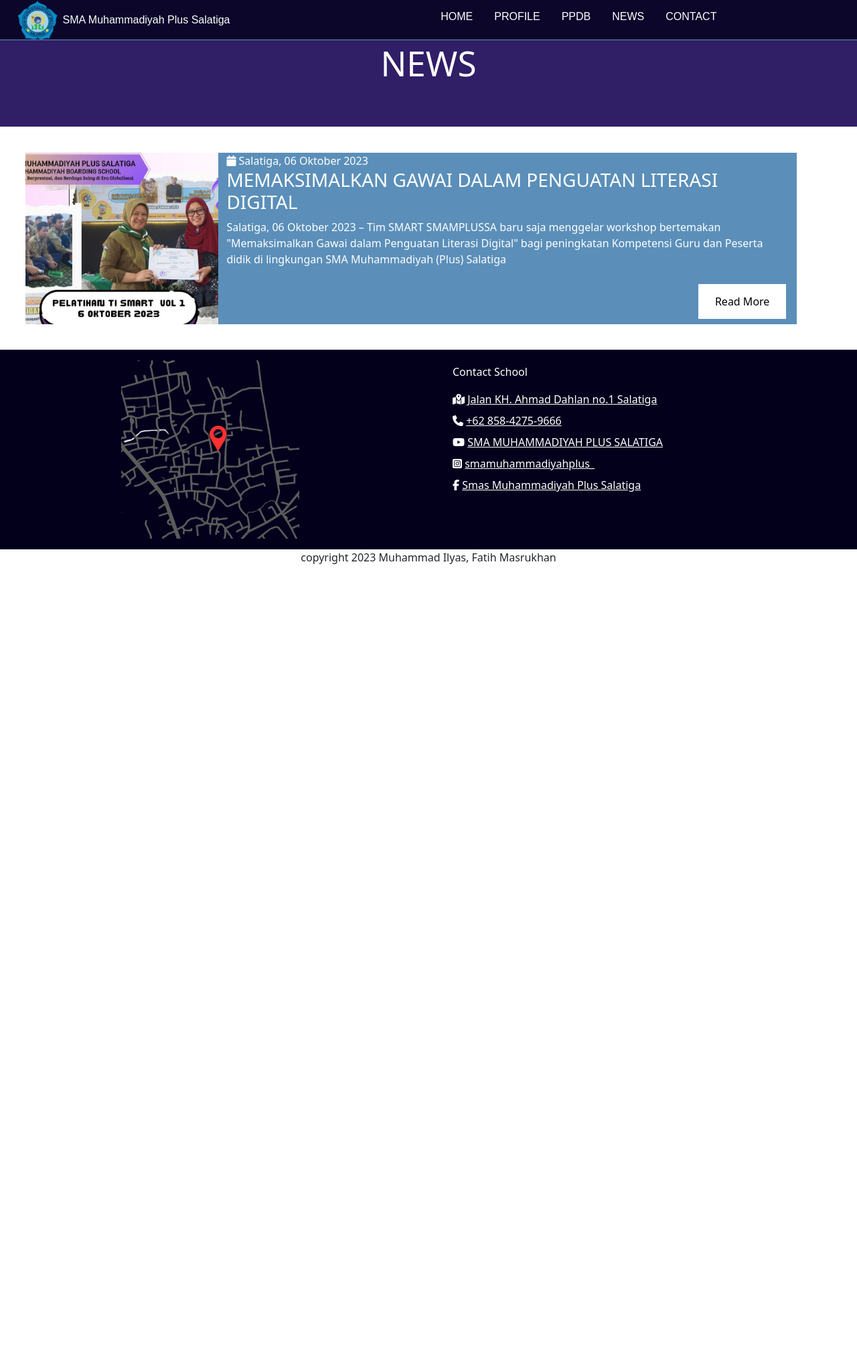
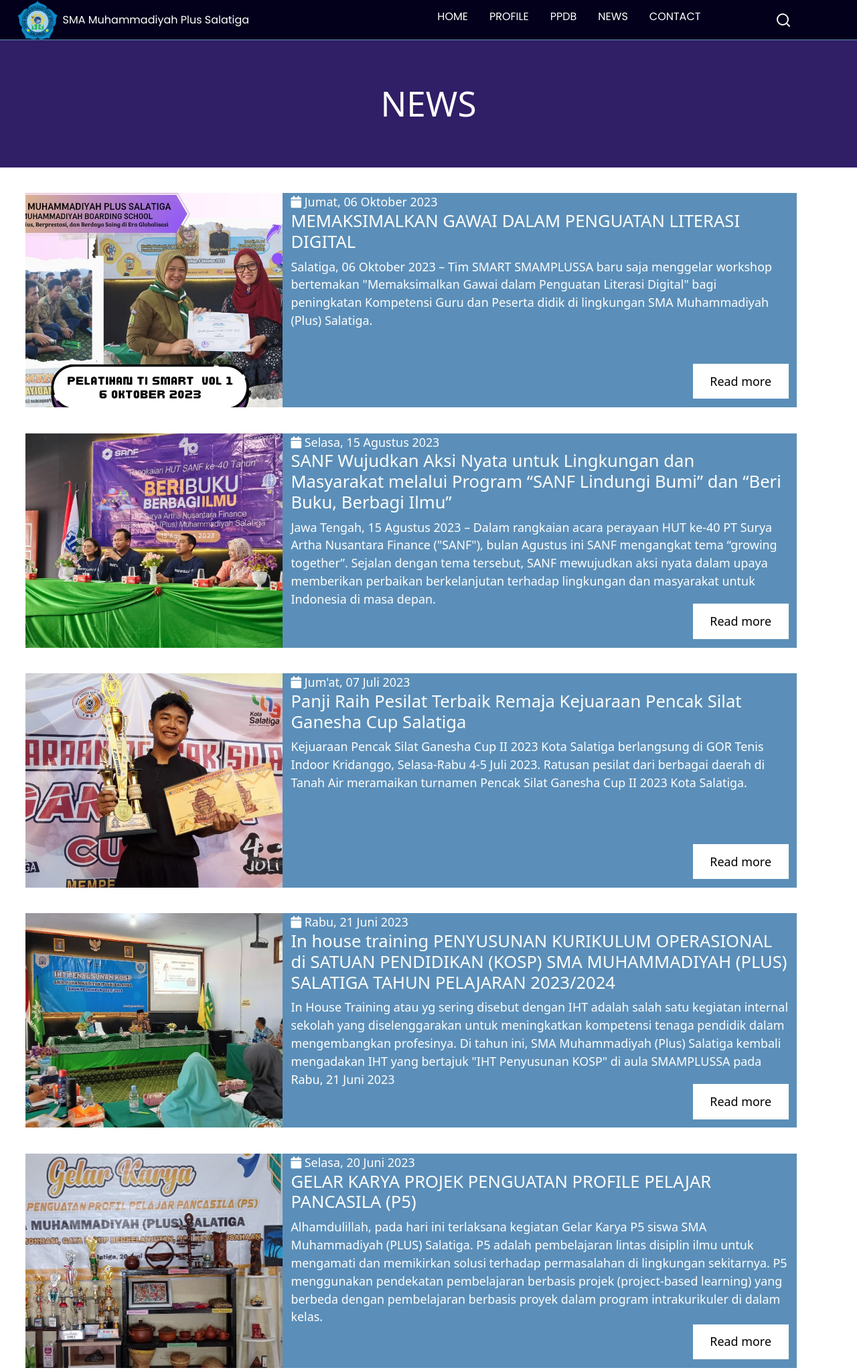
Before and after one commit to 1Ly45/UAS_Desweb, a plain HTML site: page news.html in a window 1280 px wide. Shown: the top 2045 px of the page at 67% size. Before the commit the page ends 860 px from the top, so only its background shows below. Drawn offline with nearby package versions, Linux system fonts and the light colour scheme.

Commit message:
Update News

```diff
--- a/css/news.css
+++ b/css/news.css
@@ -1,14 +1,44 @@
+.navbar{
+    position: sticky;
+    background-color: #03001C;
+}
+@media only screen and (max-width: 768px){
     .news-box{
         margin: 3%;
         width: 90vw;
-    height: 20vw;
+        height: 105vw;
         background-color:#5B8FB9;
         position: relative;
     }
     .box{
-    background-size: cover;
-    background-position: center;
+        height: 75vw;
+        width: 100%;
     }
+    .teks{
+        color: white;
+        font-size: 1.7vw;
+    }
+    .teks h6{
+        font-size: 2.5vw;
+    }
+}
+@media only screen and (min-width: 768px){
+    .news-box{
+        margin: 3%;
+        width: 90vw;
+        height: 25vw;
+        background-color:#5B8FB9;
+        position: relative;
+    }
+    .teks{
+        font-size: 1.4vw;
+        color: white;
+    }
+    .teks h6{
+        font-size: 2vw;
+    }
+}
+
 .judul{
     background-color: #301E67;
     color: white;
@@ -17,18 +47,19 @@
     padding-bottom: 5%;
 
 }
-.content{
-    color: white;
+.box{
+    background-size: cover;
+    background-position: center;
 }
 .readmore{
     position: absolute;
-    bottom: 8px;
-    right: 16px;
+    bottom: 1vw;
+    right: 1vw;
 }
 .readmore a:link, a:visited {
     background-color: white;
     color: black;
-    padding: 14px 25px;
+    padding: 1vw 2vw;
     text-align: center;
     text-decoration: none;
     display: inline-block;
--- a/news.html
+++ b/news.html
@@ -9,6 +9,12 @@
     <link rel="stylesheet" type="text/css" href="css/main.css">
     <link rel="stylesheet" type="text/css" href="css/news.css">
     <link rel="stylesheet" href="https://cdnjs.cloudflare.com/ajax/libs/font-awesome/6.5.1/css/all.min.css" integrity="sha512-DTOQO9RWCH3ppGqcWaEA1BIZOC6xxalwEsw9c2QQeAIftl+Vegovlnee1c9QX4TctnWMn13TZye+giMm8e2LwA==" crossorigin="anonymous" referrerpolicy="no-referrer" />
+    <!-- font-->
+    <link rel="preconnect" href="https://fonts.googleapis.com">
+    <link rel="preconnect" href="https://fonts.gstatic.com" crossorigin>
+    <link href="https://fonts.googleapis.com/css2?family=Poppins:ital,wght@0,100;0,300;0,400;0,700;1,700&display=swap" rel="stylesheet">
+    <!--feather icon -->
+    <script src="https://unpkg.com/feather-icons"></script>
 </head>
 <body>
     <nav class="navbar sticky-top navbar-expand-md">
@@ -64,14 +70,74 @@
         <section>
             <h2 class="text-center judul">NEWS</h2>
             <div class="news-box row">
-                <div class="col-3 box" style="background-image: url('asset/news/news1.jpeg')"></div>
-                <div class="col-9 content">
+                <div class="col-md-4  box" style="background-image: url('asset/news/news1.jpeg')"></div>
+                <div class="col-md-8 teks">
                     <i class="fas fa-calendar"></i>
-                    <a>Salatiga, 06 Oktober 2023</a>
-                    <h3>MEMAKSIMALKAN GAWAI DALAM PENGUATAN LITERASI DIGITAL</h3>
-                    <p>Salatiga, 06 Oktober 2023 – Tim SMART SMAMPLUSSA baru saja menggelar workshop bertemakan  "Memaksimalkan Gawai dalam Penguatan Literasi Digital" bagi peningkatan Kompetensi Guru dan Peserta didik di lingkungan SMA Muhammadiyah (Plus) Salatiga</p>
+                    <a>Jumat, 06 Oktober 2023</a>
+                    <h6>MEMAKSIMALKAN GAWAI DALAM PENGUATAN LITERASI DIGITAL</h6>
+                    <p>Salatiga, 06 Oktober 2023 – Tim SMART SMAMPLUSSA baru saja menggelar workshop bertemakan  "Memaksimalkan Gawai dalam Penguatan Literasi Digital" bagi peningkatan Kompetensi Guru dan Peserta didik di lingkungan SMA Muhammadiyah (Plus) Salatiga.</p>
                     <div class="readmore">
-                        <a href="#">Read More</a>
+                        <a href="#">Read more</a>
+                    </div>
+                </div>
+            </div>
+            <div class="news-box row">
+                <div class="col-md-4  box" style="background-image: url('asset/news/news2.jpg')"></div>
+                <div class="col-md-8 teks">
+                    <i class="fas fa-calendar"></i>
+                    <a>Selasa, 15 Agustus 2023</a>
+                    <h6>SANF Wujudkan Aksi Nyata untuk Lingkungan dan Masyarakat melalui Program “SANF Lindungi Bumi” dan “Beri Buku, Berbagi Ilmu” </h6>
+                    <p>Jawa Tengah, 15 Agustus 2023 – Dalam rangkaian acara perayaan HUT ke-40 PT Surya Artha Nusantara Finance ("SANF"), bulan Agustus ini SANF mengangkat tema “growing together”. Sejalan dengan tema tersebut, SANF mewujudkan aksi nyata dalam upaya memberikan perbaikan berkelanjutan terhadap lingkungan dan masyarakat untuk Indonesia di masa depan.</p>
+                    <div class="readmore">
+                        <a href="#">Read more</a>
+                    </div>
+                </div>
+            </div>
+            <div class="news-box row">
+                <div class="col-md-4  box" style="background-image: url('asset/news/news3.jpeg')"></div>
+                <div class="col-md-8 teks">
+                    <i class="fas fa-calendar"></i>
+                    <a>Jum'at, 07 Juli 2023</a>
+                    <h6>Panji Raih Pesilat Terbaik Remaja Kejuaraan Pencak Silat Ganesha Cup Salatiga</h6>
+                    <p>Kejuaraan Pencak Silat Ganesha Cup II 2023 Kota Salatiga berlangsung di GOR Tenis Indoor Kridanggo, Selasa-Rabu 4-5 Juli 2023. Ratusan pesilat dari berbagai daerah di Tanah Air meramaikan turnamen Pencak Silat Ganesha Cup II 2023 Kota Salatiga.</p>
+                    <div class="readmore">
+                        <a href="#">Read more</a>
+                    </div>
+                </div>
+            </div>
+            <div class="news-box row">
+                <div class="col-md-4  box" style="background-image: url('asset/news/news4.jpg')"></div>
+                <div class="col-md-8 teks">
+                    <i class="fas fa-calendar"></i>
+                    <a>Rabu, 21 Juni 2023</a>
+                    <h6>In house training PENYUSUNAN KURIKULUM OPERASIONAL di SATUAN PENDIDIKAN (KOSP) SMA MUHAMMADIYAH (PLUS) SALATIGA TAHUN PELAJARAN 2023/2024</h6>
+                    <p>In House Training atau yg sering disebut dengan IHT adalah salah satu kegiatan internal sekolah yang diselenggarakan untuk meningkatkan kompetensi  tenaga pendidik dalam mengembangkan profesinya. Di tahun ini, SMA Muhammadiyah (Plus) Salatiga kembali mengadakan IHT yang bertajuk "IHT Penyusunan KOSP" di aula SMAMPLUSSA pada Rabu, 21 Juni 2023</p>
+                    <div class="readmore">
+                        <a href="#">Read more</a>
+                    </div>
+                </div>
+            </div>
+            <div class="news-box row">
+                <div class="col-md-4  box" style="background-image: url('asset/news/news5.jpg')"></div>
+                <div class="col-md-8 teks">
+                    <i class="fas fa-calendar"></i>
+                    <a>Selasa, 20 Juni 2023</a>
+                    <h6>GELAR KARYA PROJEK PENGUATAN PROFILE PELAJAR PANCASILA (P5)</h6>
+                    <p>Alhamdulillah, pada hari ini terlaksana kegiatan Gelar Karya P5 siswa SMA Muhammadiyah (PLUS) Salatiga. P5 adalah pembelajaran lintas disiplin ilmu untuk mengamati dan memikirkan solusi terhadap permasalahan di lingkungan sekitarnya. P5 menggunakan pendekatan pembelajaran berbasis projek (project-based learning) yang berbeda dengan pembelajaran berbasis proyek dalam program intrakurikuler di dalam kelas.</p>
+                    <div class="readmore">
+                        <a href="#">Read more</a>
+                    </div>
+                </div>
+            </div>
+            <div class="news-box row">
+                <div class="col-md-4  box" style="background-image: url('asset/news/news6.jpeg')"></div>
+                <div class="col-md-8 teks">
+                    <i class="fas fa-calendar"></i>
+                    <a>Kamis,3 Maret 2023</a>
+                    <h6>PENANDATANGANAN KERJASAMA MEMORANDUM OF UNDERSTANDING (MOU) SMA MUHAMMADIYAH (PLUS) SALATIGA DENGAN KONI KOTA SALATIGAL</h6>
+                    <p>Alhamdulillah, pada hari ini terlaksana kegiatan penandatanganan kerja sama Memorandum of Understanding (MoU) SMA Muhammadiyah (Plus) Salatiga dengan pihak KONI Kota Salatiga dalam rangka penyelenggaraan program kelas Reguler Plus Atlet.</p>
+                    <div class="readmore">
+                        <a href="#">Read more</a>
                     </div>
                 </div>
             </div>
```
Lines whose indentation alone changed are shown as unchanged.
